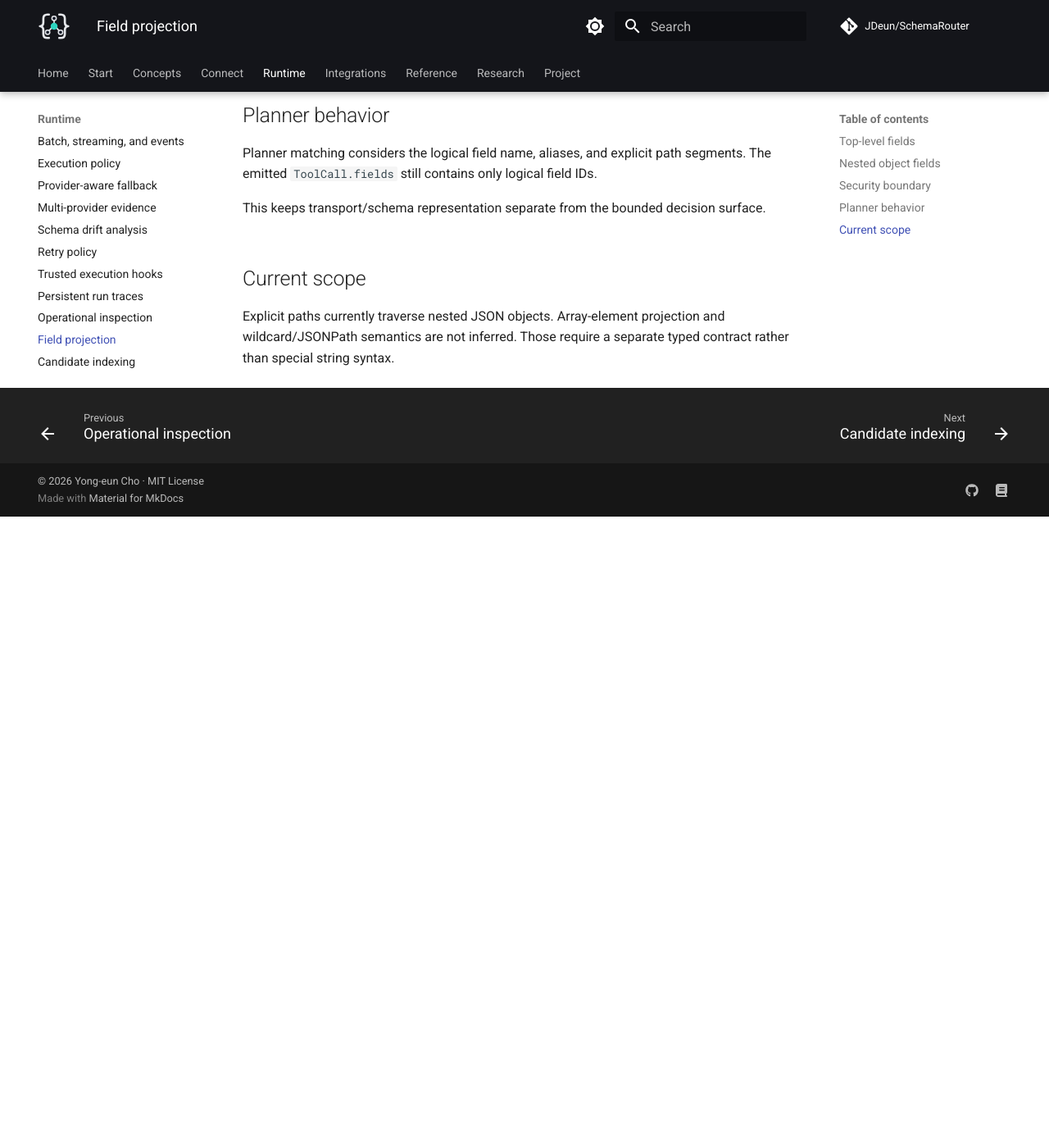
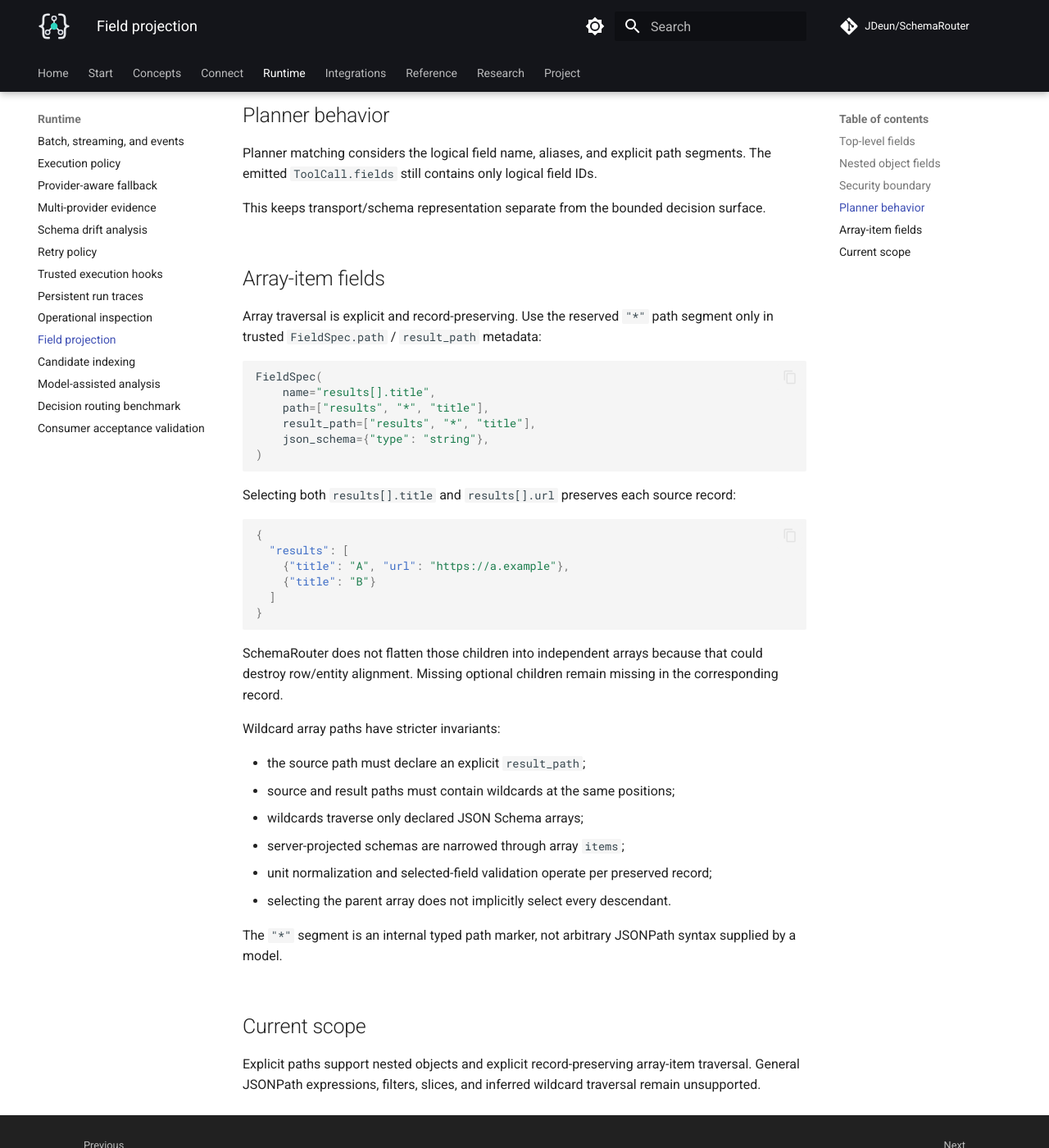
Before and after one commit to JDeun/SchemaRouter, an MkDocs documentation site: the page built from docs/guides/field-projection.md, in a window 1280 px wide and 1400 px high, scrolled down 1834 px. Shown: the whole window at 82% size. Built offline with MkDocs 1.6.1 and Material for MkDocs 9.7.7, drawn with Linux system fonts in a browser that asks for light colours; comment, search, counter and statistics services are not loaded; before the commit the page ends 2464 px from its top, so only the background shows below that.

Commit message:
docs: define record-preserving array-item projection

````diff
--- a/docs/guides/field-projection.md
+++ b/docs/guides/field-projection.md
@@ -85,8 +85,47 @@
 
 This keeps transport/schema representation separate from the bounded decision surface.
 
+## Array-item fields
+
+Array traversal is explicit and record-preserving. Use the reserved `"*"` path segment only in
+trusted `FieldSpec.path` / `result_path` metadata:
+
+```python
+FieldSpec(
+    name="results[].title",
+    path=["results", "*", "title"],
+    result_path=["results", "*", "title"],
+    json_schema={"type": "string"},
+)
+```
+
+Selecting both `results[].title` and `results[].url` preserves each source record:
+
+```json
+{
+  "results": [
+    {"title": "A", "url": "https://a.example"},
+    {"title": "B"}
+  ]
+}
+```
+
+SchemaRouter does not flatten those children into independent arrays because that could destroy
+row/entity alignment. Missing optional children remain missing in the corresponding record.
+
+Wildcard array paths have stricter invariants:
+
+- the source path must declare an explicit `result_path`;
+- source and result paths must contain wildcards at the same positions;
+- wildcards traverse only declared JSON Schema arrays;
+- server-projected schemas are narrowed through array `items`;
+- unit normalization and selected-field validation operate per preserved record;
+- selecting the parent array does not implicitly select every descendant.
+
+The `"*"` segment is an internal typed path marker, not arbitrary JSONPath syntax supplied by a
+model.
+
 ## Current scope
 
-Explicit paths currently traverse nested JSON objects. Array-element projection and wildcard/JSONPath
-semantics are not inferred. Those require a separate typed contract rather than
-special string syntax.
+Explicit paths support nested objects and explicit record-preserving array-item traversal. General
+JSONPath expressions, filters, slices, and inferred wildcard traversal remain unsupported.
````
